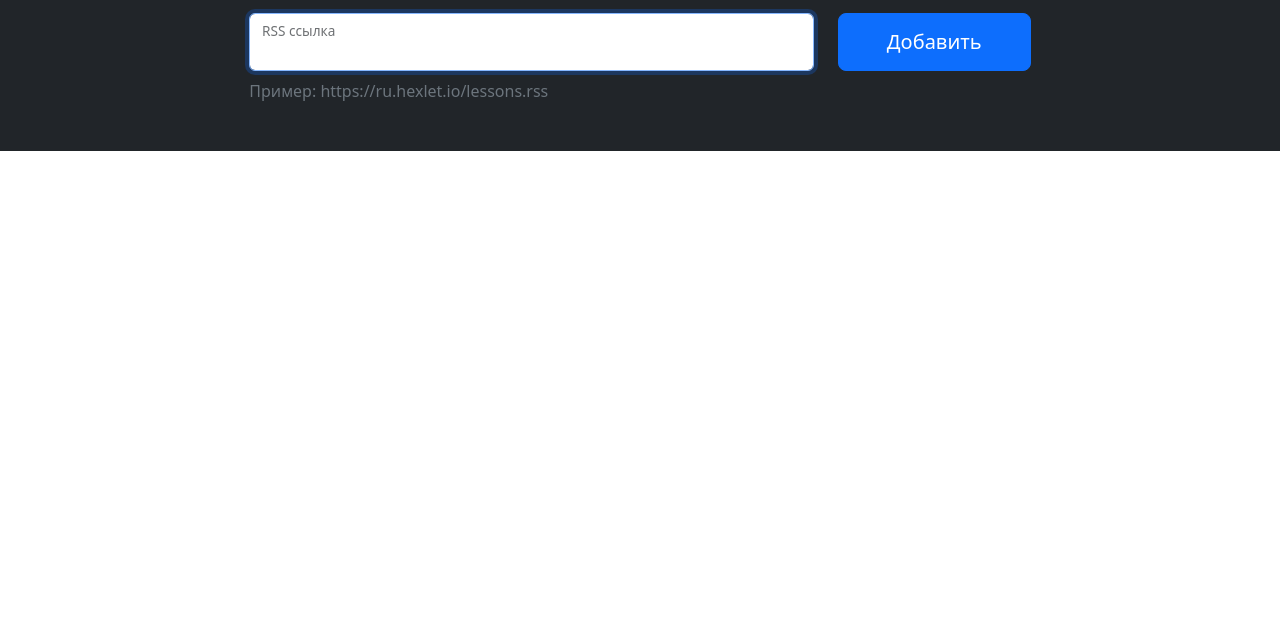
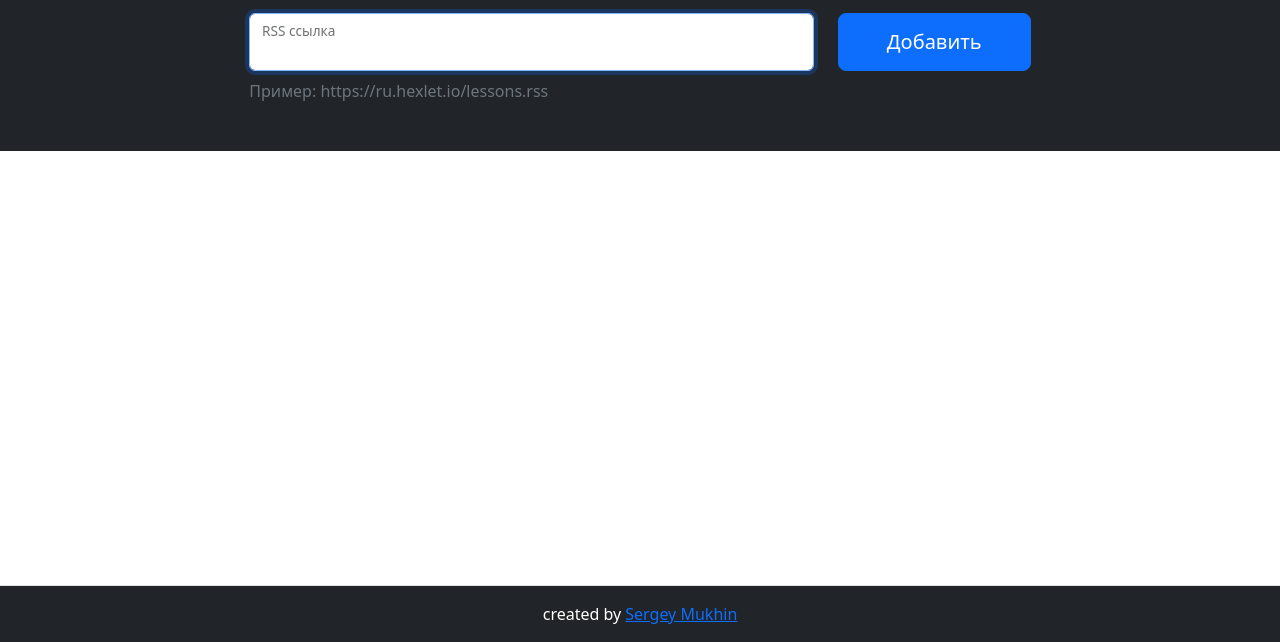
Before and after one commit to onlydisco/frontend-project-11, a website built with webpack: page index.html in a window 1280 px wide. Shown: the part 158-800 px from the top of the page. Built offline with nearby package versions, Linux system fonts and the light colour scheme; what on-change would draw is missing.

Commit message:
feat: add footer

```diff
--- a/index.html
+++ b/index.html
@@ -55,6 +55,13 @@
       </div>
     </section>
   </main>
+  <footer class="footer border-top py-3 mt-5 bg-dark text-white">
+    <div class="container-xl">
+      <div id="author" class="text-center">
+        created by <a href="https://github.com/onlydisco" target="_blank" rel="noopener noreferrer">Sergey Mukhin</a>
+      </div>
+    </div>
+  </footer>
 </body>
 
 </html>
```
